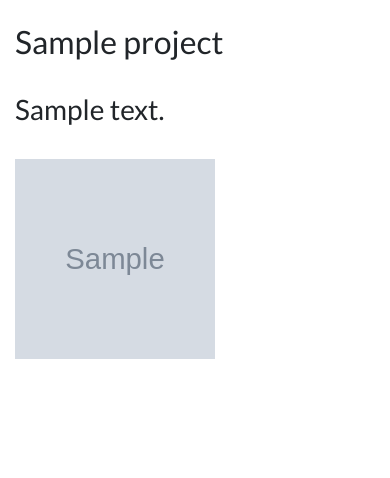
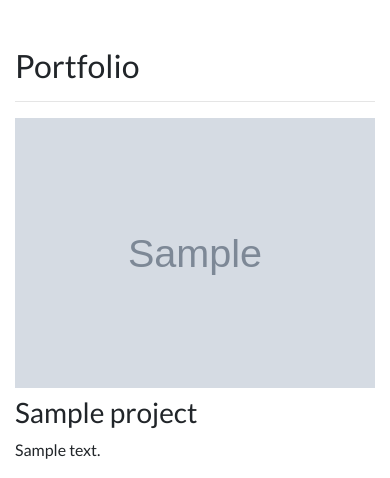
Before and after one commit to Madhav1-web/django-3, a Django app: template Projects/templates/Projects/home.html in a window 390 px wide. Shown: the part 433-911 px from the top of the page. Before the commit the page ends 792 px from the top, so only its background shows below. Run offline with Django 3.2, Linux system fonts and the light colour scheme; the template is opened without the code that fills it: most values are stand-ins (such as "Sample title", 1, 10 or a date in 2020); grey boxes marked "Sample" are stand-in pictures; some libraries are stand-ins or nearby versions.

Commit message:
Update home.html

```diff
--- a/Projects/templates/Projects/home.html
+++ b/Projects/templates/Projects/home.html
@@ -9,15 +9,25 @@
 
 <img src="{% static 'Projects/IMG_9228.jpg'   %}" height=200 width=200>
 </div>
-{% for project in projects %}
-<br>
-<h2>{{ project.title }}</h2>
-<br>
-<h3>{{ project.description }}</h3>
-<br>
-<img src="{{ project.image.url }}" height=200 width=200>
-<br>
+<h2 class="mt-5">Portfolio</h2>
+<hr>
+<div class="row">
+  {% for project in projects %}
+  <div class="col-lg-4 col-md-6">
 
-{% endfor %}
+    {% if project.url %}
+    <a href="{{ project.url }}">
+      <img src="{{ project.image.url }}" class="img-fluid mb-2">
+    </a>
+    {% else %}
+
+    <img src="{{ project.image.url }}" class="img-fluid mb-2">
+    {% endif %}
+    <h3>{{ project.title }}</h3>
+    <p>{{ project.description }}</p>
+
+  </div>
+  {% endfor %}
+</div>
 
 {% endblock %}
```
